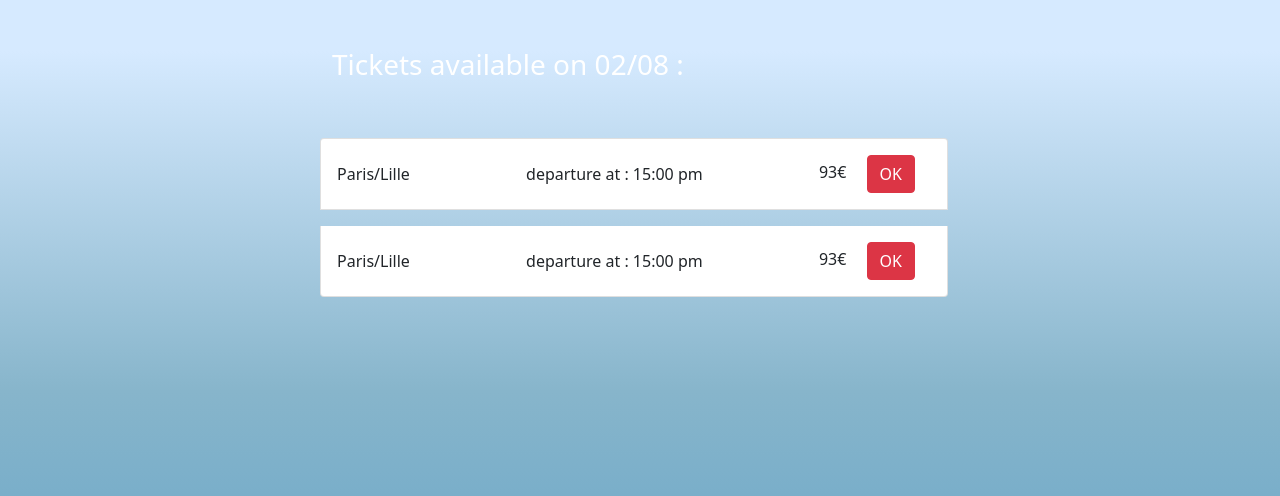
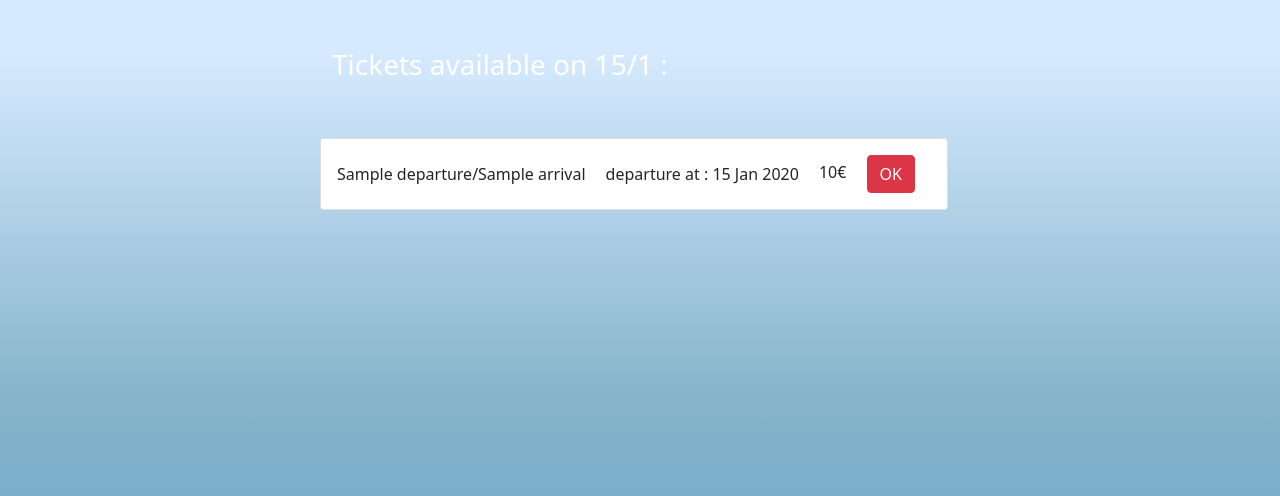
Before and after one commit to AlexismlaWeb/TICKETAC, a Node server app: template views/trips.ejs in a window 1280 px wide. Shown: the part 57-553 px from the top of the page. Run offline with Node 20, Linux system fonts and the light colour scheme; the template is opened without the code that fills it: most values are stand-ins (such as "Sample title", 1, 10 or a date in 2020); some libraries are stand-ins or nearby versions.

Commit message:
trip list dynamique

```diff
--- a/routes/index.js
+++ b/routes/index.js
@@ -17,6 +17,8 @@ router.get('/home', function(req, res, next) {
 });
 
 router.get('/tickets', function(req,res,next){
+  console.log(req.query.date)
+  console.log(req.query.departure)
 
   res.render('tickets',{userSess : req.session.user});
 });
--- a/views/trips.ejs
+++ b/views/trips.ejs
@@ -11,28 +11,20 @@
     <%- include('header')%>
     <div class="list">
         <div class="row col-6">
-            <div class="mt-5 mb-5 text-white"><h3>Tickets available on 02/08 :</h3></div>
+            <div class="mt-5 mb-5 text-white"><h3>Tickets available on <%=list[0].date.getDate()%>/<%=(list[0].date.getMonth())+1%> :</h3></div>
             <ul class="list-group">
+                <% for(var i=0; i<list.length; i++){ %>
                 <li class="list-group-item d-flex justify-content-between align-items-center mb-3 p-3">
-                    <span class="pop">Paris/Lille</span>
+                    <span class="pop"><%=list[i].departure%>/<%=list[i].arrival%></span>
                     <div>
-                     <span>departure at : 15:00 pm</span>
+                     <span>departure at : <%=list[i].departureTime%></span>
                     </div>
                     <div>
-                        <span class="me-3">93€</span>
-                        <button type="submit" class="btn btn-danger me-3">OK</button>
+                        <span class="me-3"><%=list[i].price%>€</span>
+                        <a href="/tickets?departure=<%=list[i].departure%>&arrival=<%=list[i].arrival%>&date=<%=list[i].date%>&departureTime=<%=list[i].departureTime%>&price=<%=list[i].price%>"><button type="submit" class="btn btn-danger me-3">OK</button></a>
                     </div>
                   </li>
-                  <li class="list-group-item d-flex justify-content-between align-items-center p-3">
-                    <span class="pop">Paris/Lille</span>
-                    <div>
-                     <span>departure at : 15:00 pm</span>
-                    </div>
-                    <div>
-                        <span class="me-3">93€</span>
-                        <button type="submit" class="btn btn-danger me-3">OK</button>
-                    </div>
-                  </li>
+                <% } %>
               </ul>
     </div>
     </div>
```
